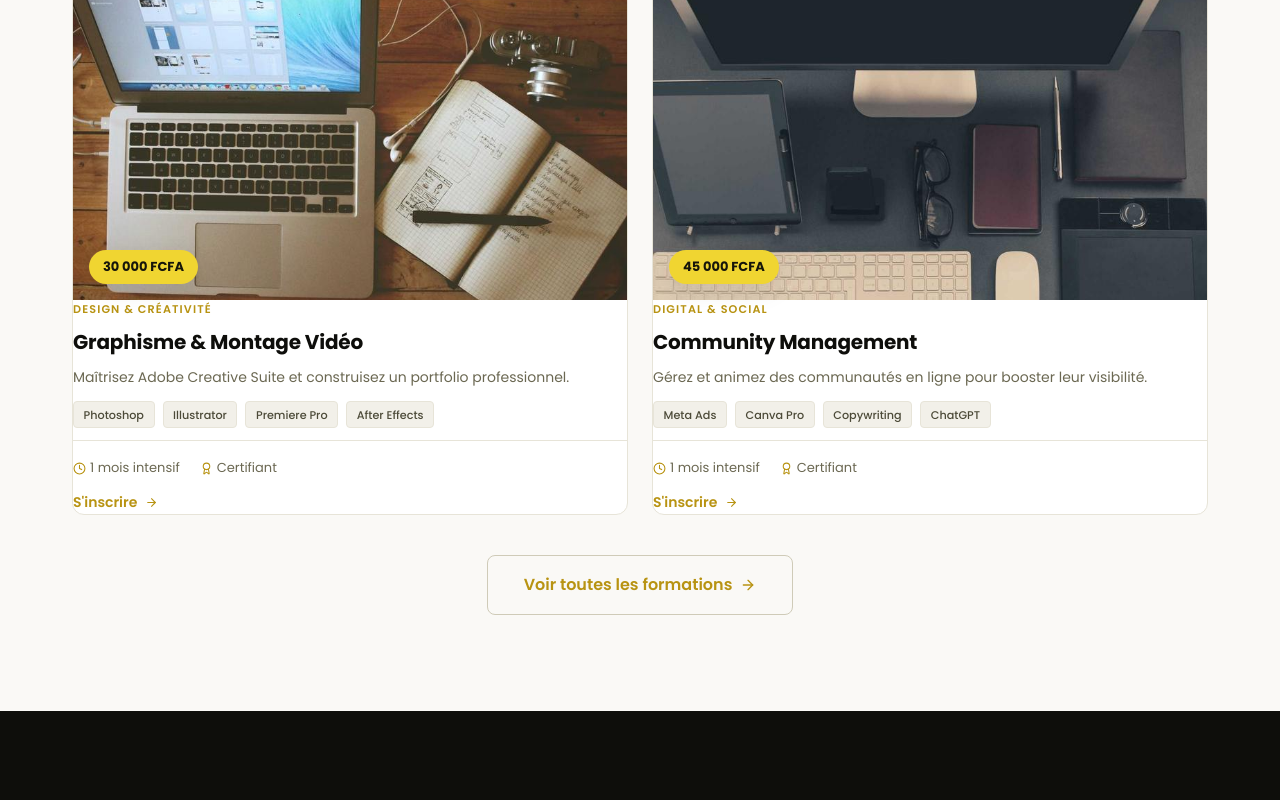
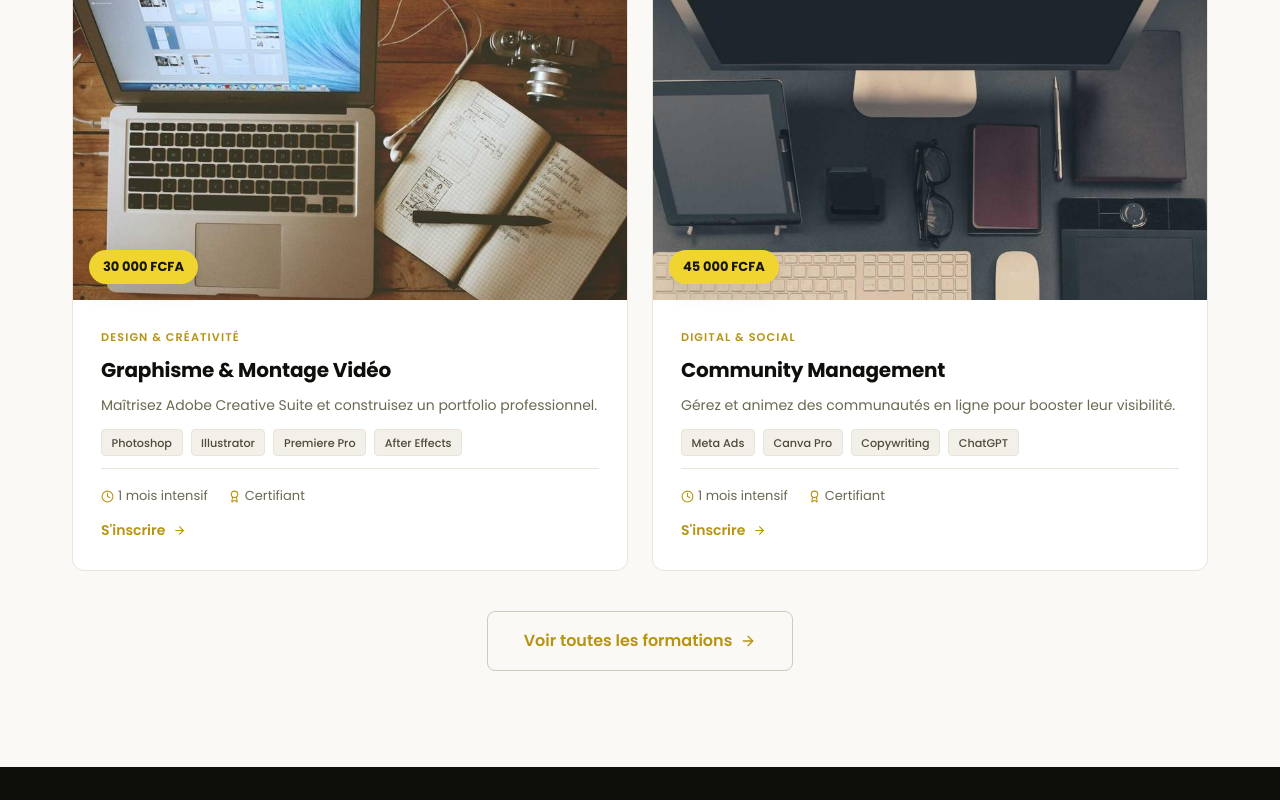
Before and after one commit to Uriel1134/Empire-Communication, a Next.js app: page / in a window 1280 px wide. Shown: the part 5913-6713 px from the top of the page. Built offline with nearby package versions, Linux system fonts and the light colour scheme.

Commit message:
feat: implement institutional design system with Poppins typography and global CSS variables

```diff
--- a/src/app/globals.css
+++ b/src/app/globals.css
@@ -43,7 +43,7 @@
   /* ── Spacing ── */
   --sp-1: 0.25rem;  --sp-2: 0.5rem;   --sp-3: 0.75rem;
   --sp-4: 1rem;     --sp-5: 1.25rem;  --sp-6: 1.5rem;
-  --sp-8: 2rem;      --sp-10: 2.5rem; --sp-12: 3rem;
+  --sp-7: 1.75rem;  --sp-8: 2rem;      --sp-10: 2.5rem; --sp-12: 3rem;
   --sp-16: 4rem;      --sp-20: 5rem;  --sp-24: 6rem;
 
   /* ── Radius ── */
```
